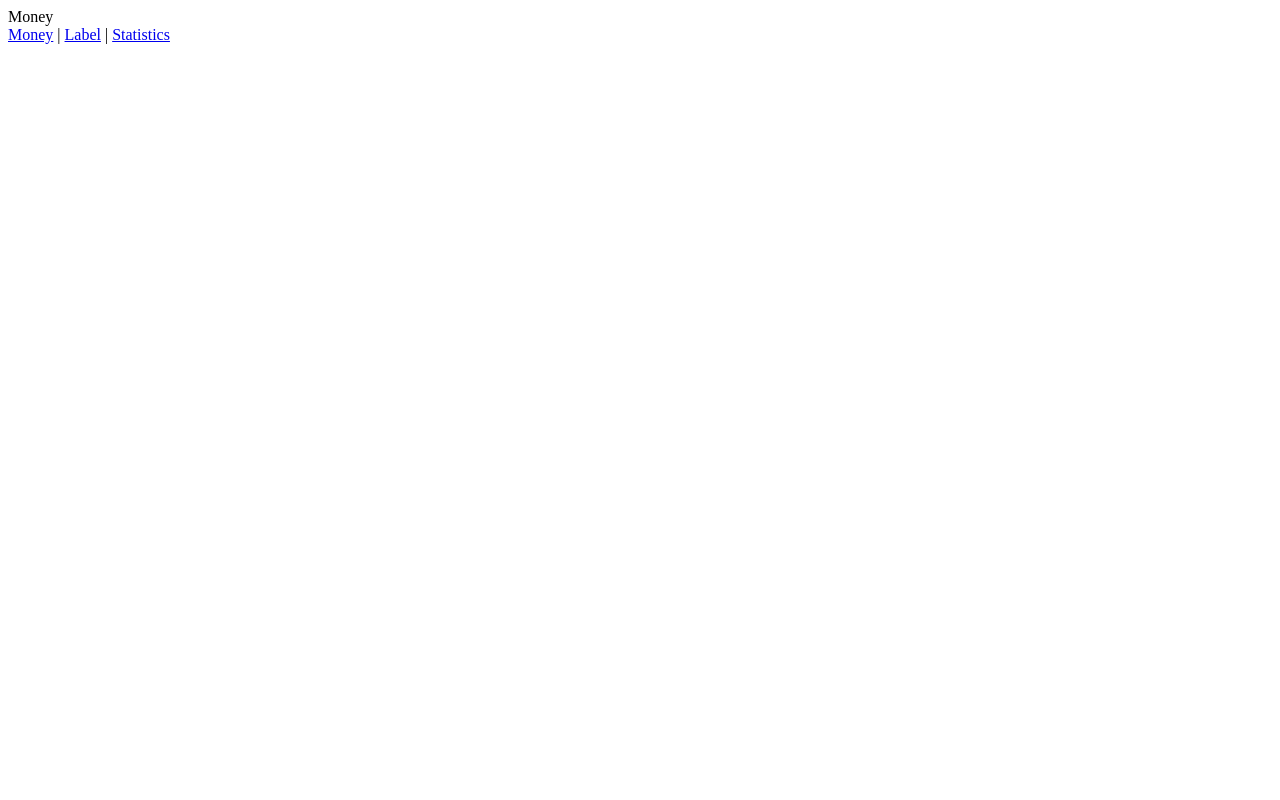
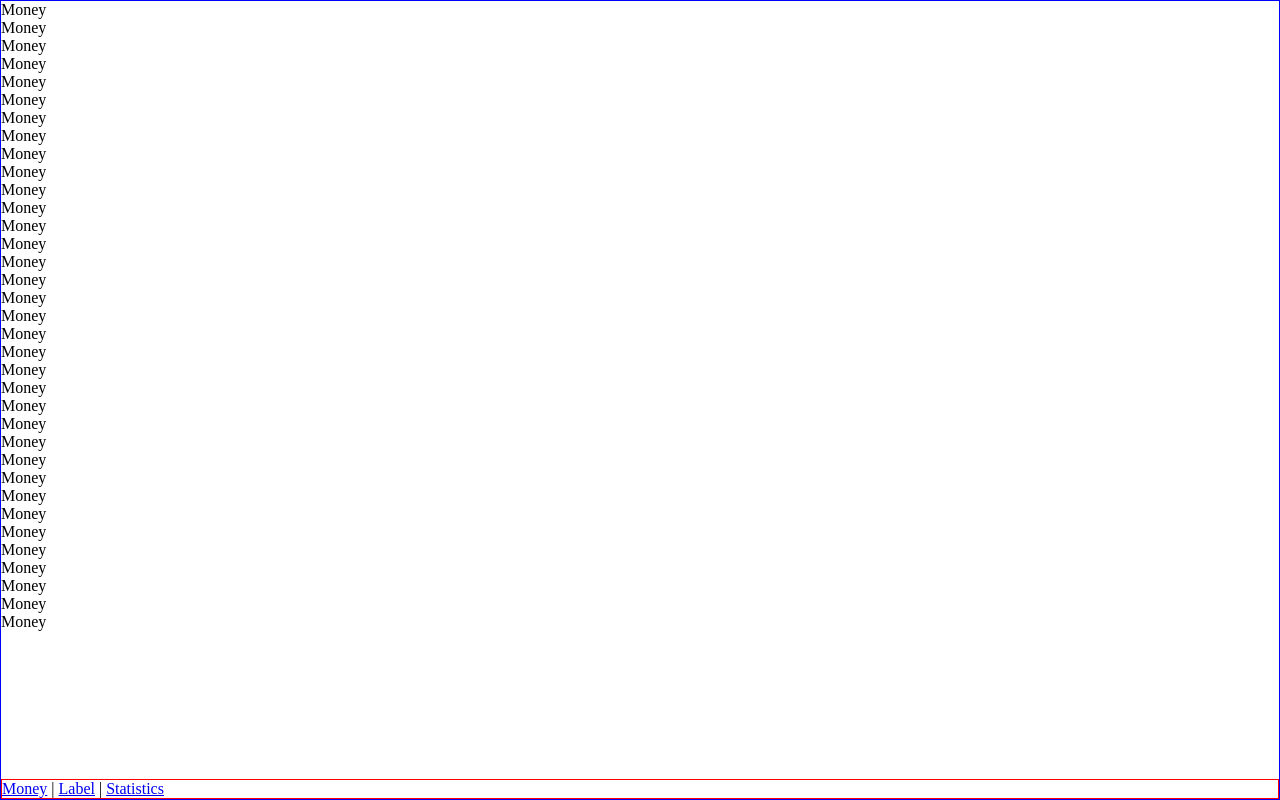
Before and after one commit to LWeibing/money-test-vue, a Vue app: page /#/money in a window 1280 px wide. Built offline with nearby package versions, Linux system fonts and the light colour scheme.

Commit message:
Nav 组件

```diff
--- a/src/App.vue
+++ b/src/App.vue
@@ -5,6 +5,11 @@
 </template>
 
 <style lang="scss">
+  *{
+    padding: 0;
+    margin: 0;
+    box-sizing: border-box;
+  }
   #app {
     font-family: Avenir, Helvetica, Arial, sans-serif;
     -webkit-font-smoothing: antialiased;
--- a/src/components/Nav.vue
+++ b/src/components/Nav.vue
@@ -1,5 +1,5 @@
 <template>
-  <div>
+  <div class="nav">
     <router-link to="/money">Money</router-link> |
     <router-link to="/labels">Label</router-link> |
     <router-link to="/statistics">Statistics</router-link>
@@ -13,5 +13,7 @@
 </script>
 
 <style lang="scss" scoped>
-
+  .nav{
+    border: 1px solid red;
+  }
 </style>
--- a/src/router/index.ts
+++ b/src/router/index.ts
@@ -3,6 +3,7 @@ import VueRouter from 'vue-router'
 import Money from '@/views/Money.vue';
 import Labels from '@/views/Labels.vue';
 import Statistics from '@/views/Statistics.vue';
+import NotFound from '@/views/NotFound.vue';
 
 
 Vue.use(VueRouter)
@@ -26,7 +27,7 @@ Vue.use(VueRouter)
     },
     {
       path:'*',
-
+      component: NotFound
     }
 ]
 
--- a/src/views/Money.vue
+++ b/src/views/Money.vue
@@ -1,5 +1,42 @@
 <template>
-  <div>Money
+  <div class="nav-box">
+    <div class="content">
+      <p>Money</p>
+      <p>Money</p>
+      <p>Money</p>
+      <p>Money</p>
+      <p>Money</p>
+      <p>Money</p>
+      <p>Money</p>
+      <p>Money</p>
+      <p>Money</p>
+      <p>Money</p>
+      <p>Money</p>
+      <p>Money</p>
+      <p>Money</p>
+      <p>Money</p>
+      <p>Money</p>
+      <p>Money</p>
+      <p>Money</p>
+      <p>Money</p>
+      <p>Money</p>
+      <p>Money</p>
+      <p>Money</p>
+      <p>Money</p>
+      <p>Money</p>
+      <p>Money</p>
+      <p>Money</p>
+      <p>Money</p>
+      <p>Money</p>
+      <p>Money</p>
+      <p>Money</p>
+      <p>Money</p>
+      <p>Money</p>
+      <p>Money</p>
+      <p>Money</p>
+      <p>Money</p>
+      <p>Money</p>
+    </div>
     <Nav></Nav>
   </div>
 </template>
@@ -11,5 +48,14 @@
 </script>
 
 <style scoped>
-
+  .nav-box {
+    display: flex;
+    border: 1px solid blue;
+    flex-direction: column;
+    height: 100vh;
+  }
+  .content{
+    flex-grow: 1;
+    overflow: auto;
+  }
 </style>
--- /dev/null
+++ b/src/views/NotFound.vue
@@ -0,0 +1,15 @@
+<template>
+  <div>
+    404
+  </div>
+</template>
+
+<script lang="ts">
+  export default {
+    name: 'NotFound'
+  };
+</script>
+
+<style lang="scss" scoped>
+
+</style>
```
